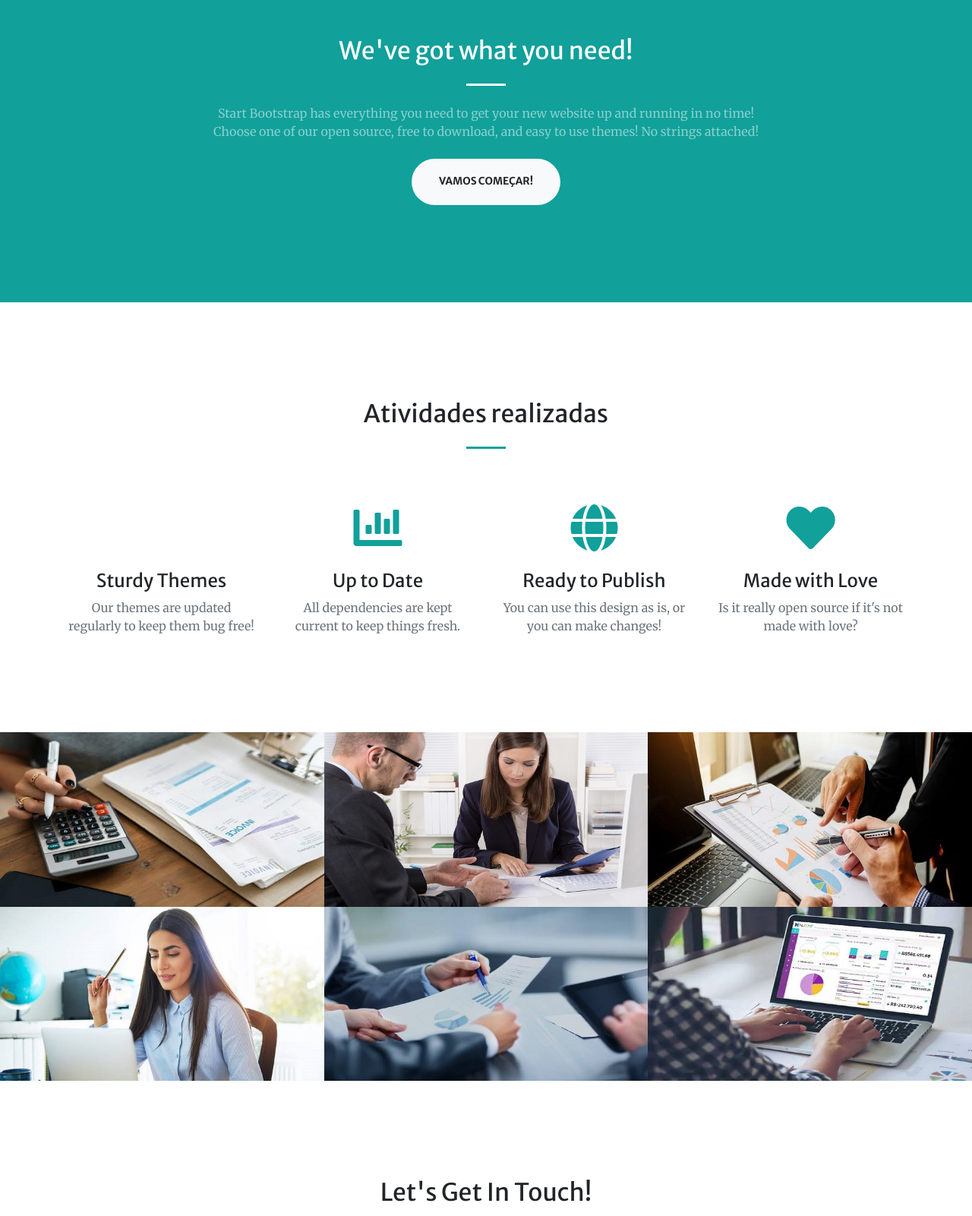
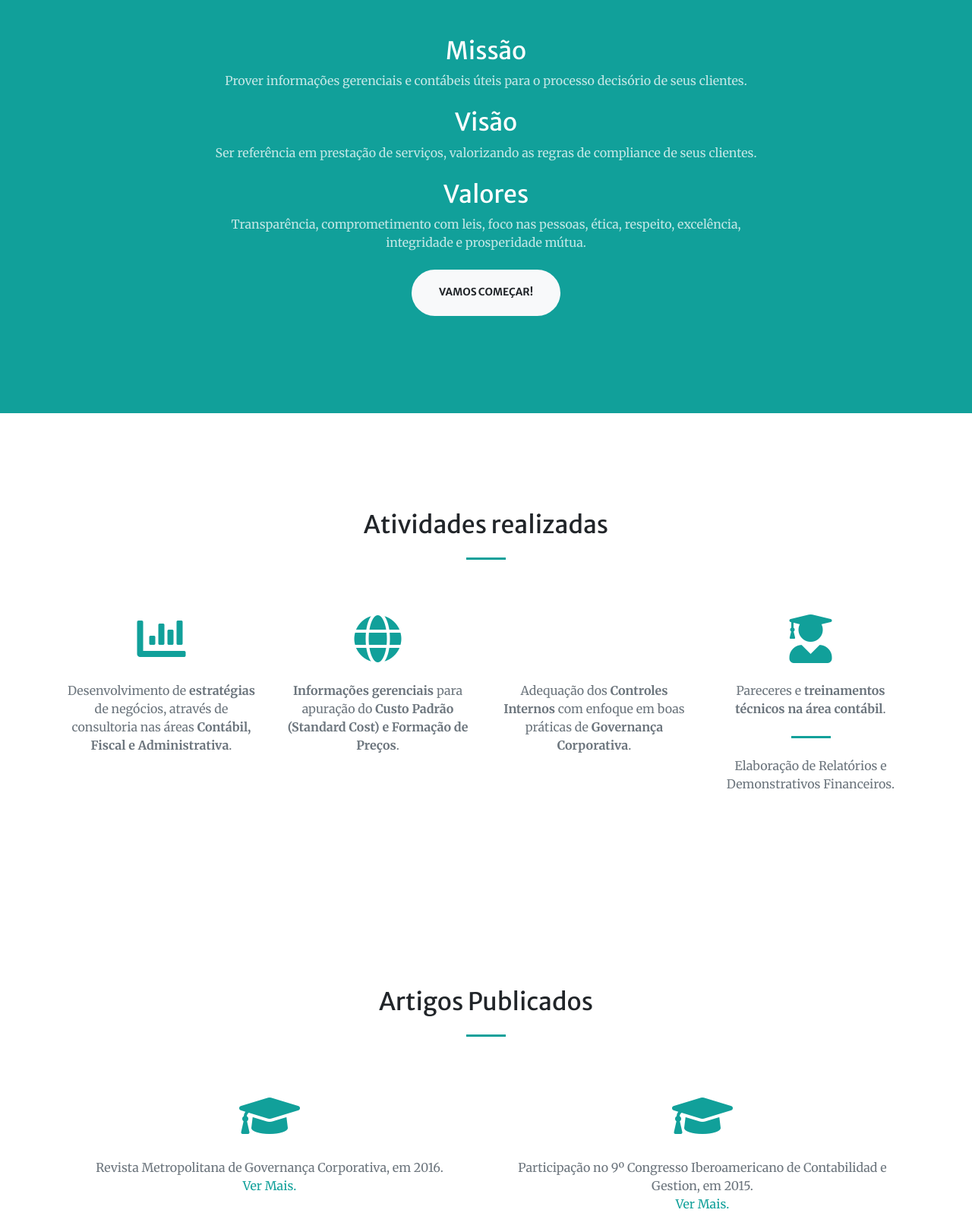
Before and after one commit to mahenriquess/afdcompliance, a website with bundled scripts: page index.html in a window 1280 px wide. Shown: the part 880-2481 px from the top of the page at 76% size. Built offline with nearby package versions, Linux system fonts and the light colour scheme.

Commit message:
Finalização da Página

```diff
--- a/index.html
+++ b/index.html
@@ -6,7 +6,8 @@
   <meta charset="utf-8">
   <meta name="viewport" content="width=device-width, initial-scale=1, shrink-to-fit=no">
   <meta name="description" content="">
-  <meta name="author" content="">
+  <meta name="author" content="Marcelo Henrique da Silva">
+  <link rel="icon" href="img/favicon.ico" type="image/x-icon">
 
   <title>AFD COMPLIANCE</title>
 
@@ -44,7 +45,7 @@
             <a class="nav-link js-scroll-trigger" href="#servicos">Serviços</a>
           </li>
           <li class="nav-item">
-            <a class="nav-link js-scroll-trigger" href="#portfolio">Galeria</a>
+            <a class="nav-link js-scroll-trigger" href="#artigos">Porfolio</a>
           </li>
           <li class="nav-item">
             <a class="nav-link js-scroll-trigger" href="#contato">Contato</a>
@@ -75,9 +76,15 @@
     <div class="container">
       <div class="row justify-content-center">
         <div class="col-lg-8 text-center">
-          <h2 class="text-white mt-0">We've got what you need!</h2>
-          <hr class="divider light my-4">
-          <p class="text-white-50 mb-4">Start Bootstrap has everything you need to get your new website up and running in no time! Choose one of our open source, free to download, and easy to use themes! No strings attached!</p>
+          <h2 class="text-white mt-0">Missão</h2>
+          <p class="text-white-75 mb-4">Prover informações gerenciais e contábeis úteis para o processo decisório de seus clientes.</p>
+
+          <h2 class="text-white mt-0">Visão</h2>
+          <p class="text-white-75 mb-4">Ser referência em prestação de serviços, valorizando as regras de compliance de seus clientes.</p>
+
+          <h2 class="text-white mt-0">Valores</h2>
+          <p class="text-white-75 mb-4">Transparência, comprometimento com leis, foco nas pessoas, ética, respeito, excelência, integridade e prosperidade mútua.</p>
+
           <a class="btn btn-light btn-xl js-scroll-trigger" href="#contato">Vamos Começar!</a>
         </div>
       </div>
@@ -92,37 +99,59 @@
       <div class="row">
         <div class="col-lg-3 col-md-6 text-center">
           <div class="mt-5">
-            <i class="fa fa-4x fa fa-dashboard text-primary mb-4"></i>
-            <h3 class="h4 mb-2">Sturdy Themes</h3>
-            <p class="text-muted mb-0">Our themes are updated regularly to keep them bug free!</p>
-          </div>
-        </div>
-        <div class="col-lg-3 col-md-6 text-center">
-          <div class="mt-5">
-            <i class="fas fa-4x fa-bar-chart text-primary mb-4"></i>
-            <h3 class="h4 mb-2">Up to Date</h3>
-            <p class="text-muted mb-0">All dependencies are kept current to keep things fresh.</p>
+            <i class="fa fa-4x fa-bar-chart text-primary mb-4"></i>
+            <p class="text-muted mb-0">Desenvolvimento de <strong>estratégias</strong> de negócios, através de consultoria nas áreas <strong>Contábil, Fiscal e Administrativa</strong>.</p>
           </div>
         </div>
         <div class="col-lg-3 col-md-6 text-center">
           <div class="mt-5">
             <i class="fas fa-4x fa-globe text-primary mb-4"></i>
-            <h3 class="h4 mb-2">Ready to Publish</h3>
-            <p class="text-muted mb-0">You can use this design as is, or you can make changes!</p>
+            <p class="text-muted mb-0"><strong>Informações gerenciais</strong> para apuração do <strong>Custo Padrão (Standard Cost) e Formação de Preços</strong>.</p>
           </div>
         </div>
         <div class="col-lg-3 col-md-6 text-center">
           <div class="mt-5">
-            <i class="fas fa-4x fa-heart text-primary mb-4"></i>
-            <h3 class="h4 mb-2">Made with Love</h3>
-            <p class="text-muted mb-0">Is it really open source if it's not made with love?</p>
+            <i class="fas fa-4x fa fa-check-square-o text-primary mb-4"></i>
+            <p class="text-muted mb-0">Adequação dos <strong>Controles Internos</strong> com enfoque em boas práticas de <strong>Governança Corporativa</strong>.</p>
+          </div>
+        </div>
+        <div class="col-lg-3 col-md-6 text-center">
+          <div class="mt-5">
+            <i class="fas fa-4x fa-user-graduate  text-primary mb-4"></i>
+            <p class="text-muted mb-0">Pareceres e <strong>treinamentos técnicos na área contábil</strong>.</p>
+            <hr class="divider dark my-4">
+            <p class="text-muted mb-0"> Elaboração de Relatórios e Demonstrativos Financeiros.</p>
           </div>
         </div>
       </div>
     </div>
   </section>
 
-  <!-- Portfolio Section -->
+  <!--Articles Section-->
+  <section class="page-section" id="artigos">
+    <div class="container">
+      <h2 class="text-center mt-0">Artigos Publicados</h2>
+      <hr class="divider my-4">
+      <div class="row">
+        <div class="col-lg-6 col-md-12 text-center">
+          <div class="mt-5">
+            <i class="fas fa-4x fa fa-graduation-cap text-primary mb-4"></i>
+            <p class="text-muted mb-0">Revista Metropolitana de Governança Corporativa, em 2016. </p>
+            <p class="text-muted mb-0"><a href="http://revistaseletronicas.fmu.br/index.php/RMGC/article/view/1316/1029">Ver Mais.</a></p>
+          </div>
+        </div>
+        <div class="col-lg-6 col-md-12 text-center">
+          <div class="mt-5">
+            <i class="fas fa-4x fa fa-graduation-cap  text-primary mb-4"></i>
+            <p class="text-muted mb-0">Participação no 9º Congresso Iberoamericano de Contabilidad e Gestion, em 2015.</p>
+            <p class="text-muted mb-0"><a href="http://dvl.ccn.ufsc.br/congresso_internacional/anais/6CCF/88_17.pdf">Ver Mais.</a></p>
+          </div>
+        </div>
+      </div>
+    </div>
+  </section>
+
+  <!-- Gallery Section -->
   <section id="portfolio">
     <div class="container-fluid p-0">
       <div class="row no-gutters">
@@ -131,10 +160,8 @@
             <img class="img-fluid" src="img/portfolio/thumbnails/1.jpg" alt="">
             <div class="portfolio-box-caption">
               <div class="project-category text-white-50">
-                Category
               </div>
               <div class="project-name">
-                Project Name
               </div>
             </div>
           </a>
@@ -144,10 +171,8 @@
             <img class="img-fluid" src="img/portfolio/thumbnails/2.jpg" alt="">
             <div class="portfolio-box-caption">
               <div class="project-category text-white-50">
-                Category
               </div>
               <div class="project-name">
-                Project Name
               </div>
             </div>
           </a>
@@ -157,10 +182,8 @@
             <img class="img-fluid" src="img/portfolio/thumbnails/3.jpg" alt="">
             <div class="portfolio-box-caption">
               <div class="project-category text-white-50">
-                Category
               </div>
               <div class="project-name">
-                Project Name
               </div>
             </div>
           </a>
@@ -170,10 +193,8 @@
             <img class="img-fluid" src="img/portfolio/thumbnails/4.jpg" alt="">
             <div class="portfolio-box-caption">
               <div class="project-category text-white-50">
-                Category
               </div>
               <div class="project-name">
-                Project Name
               </div>
             </div>
           </a>
@@ -183,10 +204,8 @@
             <img class="img-fluid" src="img/portfolio/thumbnails/5.jpg" alt="">
             <div class="portfolio-box-caption">
               <div class="project-category text-white-50">
-                Category
               </div>
               <div class="project-name">
-                Project Name
               </div>
             </div>
           </a>
@@ -196,10 +215,8 @@
             <img class="img-fluid" src="img/portfolio/thumbnails/6.jpg" alt="">
             <div class="portfolio-box-caption p-3">
               <div class="project-category text-white-50">
-                Category
               </div>
               <div class="project-name">
-                Project Name
               </div>
             </div>
           </a>
@@ -213,15 +230,15 @@
     <div class="container">
       <div class="row justify-content-center">
         <div class="col-lg-8 text-center">
-          <h2 class="mt-0">Let's Get In Touch!</h2>
+          <h2 class="mt-0">Fale Conosco!</h2>
           <hr class="divider my-4">
-          <p class="text-muted mb-5">Ready to start your next project with us? Give us a call or send us an email and we will get back to you as soon as possible!</p>
+          <p class="text-muted mb-5">Se interessou por nossos serviços? Entre em contato via <strong>telefone, whatsapp ou e-mail</strong> que retornaremos em breve.</p>
         </div>
       </div>
       <div class="row">
         <div class="col-lg-4 ml-auto text-center mb-5 mb-lg-0">
-          <i class="fas fa-phone fa-3x mb-3 text-muted"></i>
-          <div>+55 11 93344-1750</div>
+          <i class="fab fa-whatsapp fa-3x mb-3 text-muted"></i>
+          <div><a href="https://api.whatsapp.com/send?phone=5511933441750" target="blank">+55 11 93344-1750</a></div>
         </div>
         <div class="col-lg-4 mr-auto text-center">
           <i class="fas fa-envelope fa-3x mb-3 text-muted"></i>
```
Also changed, not shown: img/bg-masthead1.jpg (deleted), img/favicon.ico (added), img/portfolio/fullsize/1.jpg, img/portfolio/fullsize/3.jpg, img/portfolio/fullsize/4.jpg, img/portfolio/fullsize/5.jpg, img/portfolio/fullsize/6.jpg, img/portfolio/fullsize/7.jpg (deleted).
